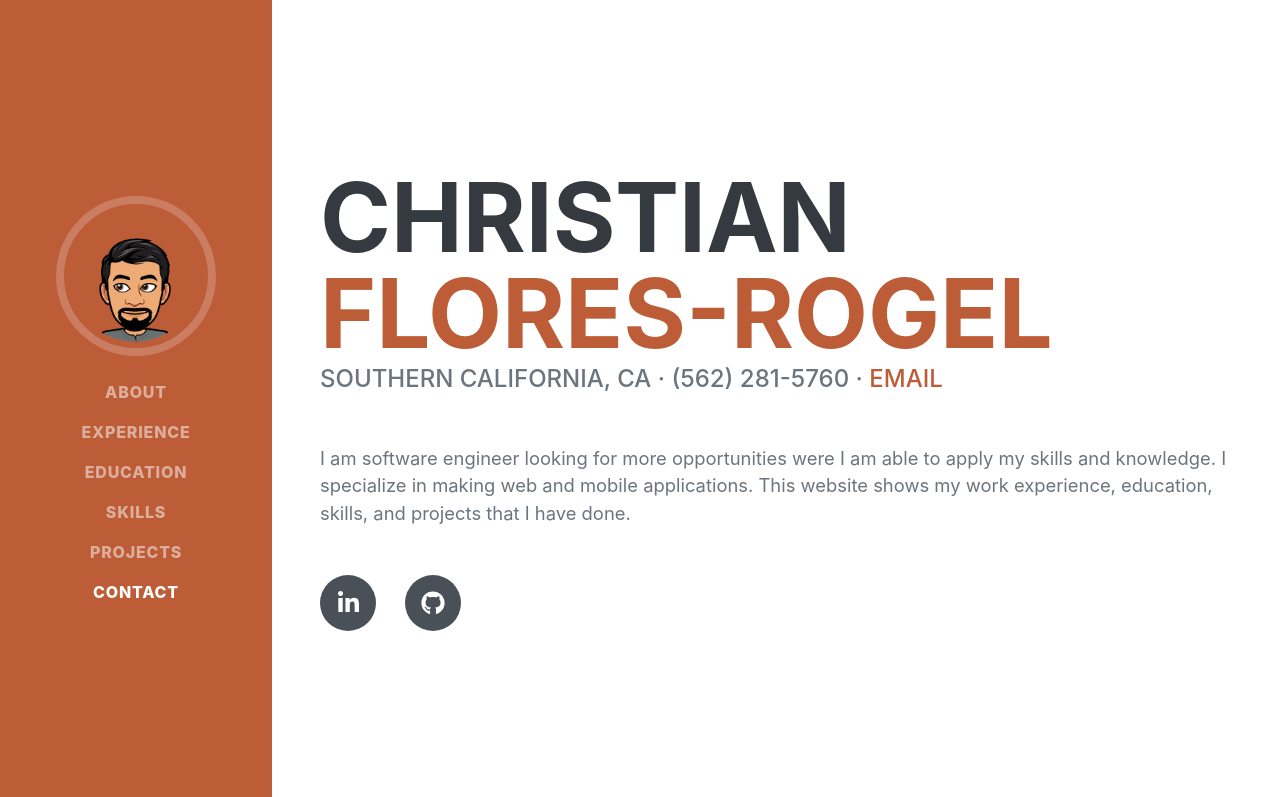
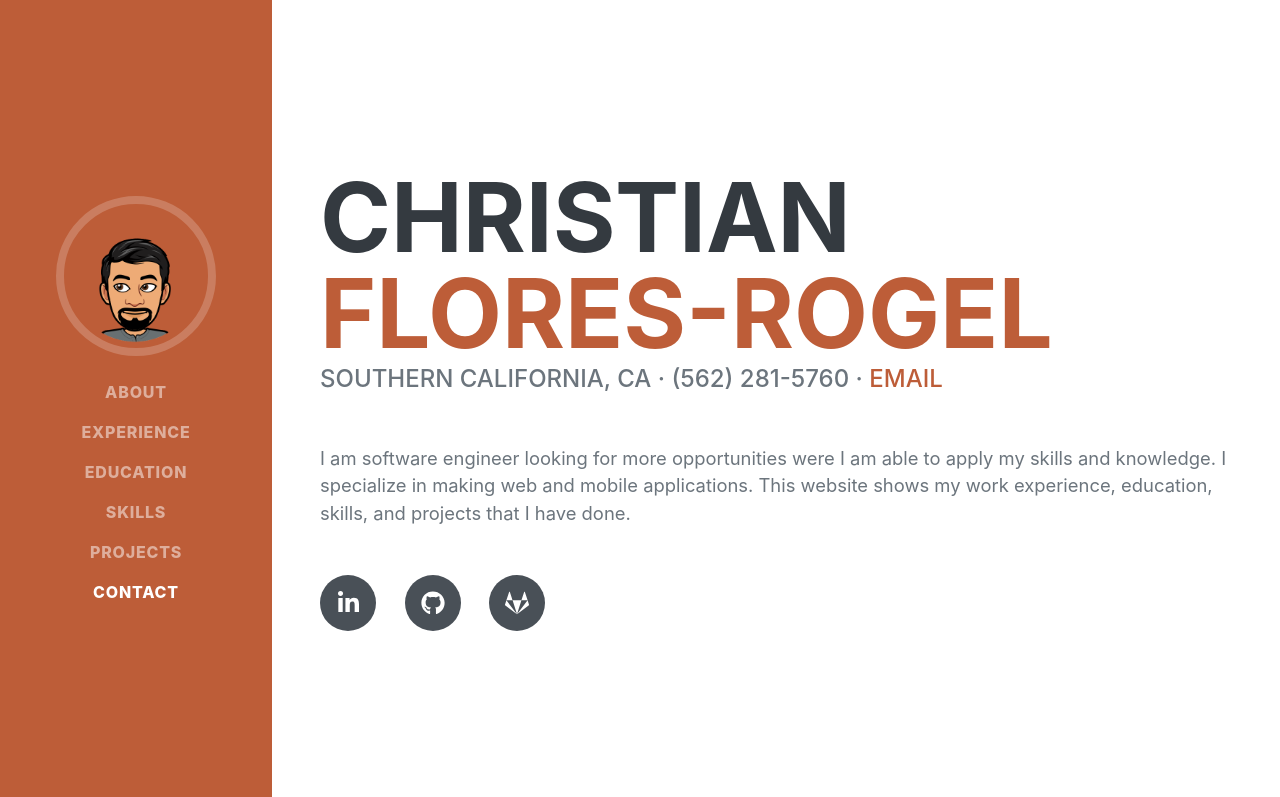
Before and after one commit to TriforceSoftwareDevelopment/triforcesoftwaredevelopment.github.io, a website: page index.html in a window 1280 px wide. Shown: the top 797 px of the page. Drawn offline with nearby package versions, Linux system fonts and the light colour scheme; a web font is replaced by a local one.

Commit message:
Update index.html

```diff
--- a/index.html
+++ b/index.html
@@ -58,6 +58,7 @@
                     <div class="social-icons">
                         <a class="social-icon" href="https://www.linkedin.com/in/christian-flores-rogel-aba931110/"><i class="fab fa-linkedin-in"></i></a>
                         <a class="social-icon" href="https://www.github.com/cf2080"><i class="fab fa-github"></i></a>
+                        <a class="social-icon" href="https://www.gitlab.com/cf2080"><i class="fab fa-gitlab"></i></a>
                     </div>
                 </div>
             </section>
```
